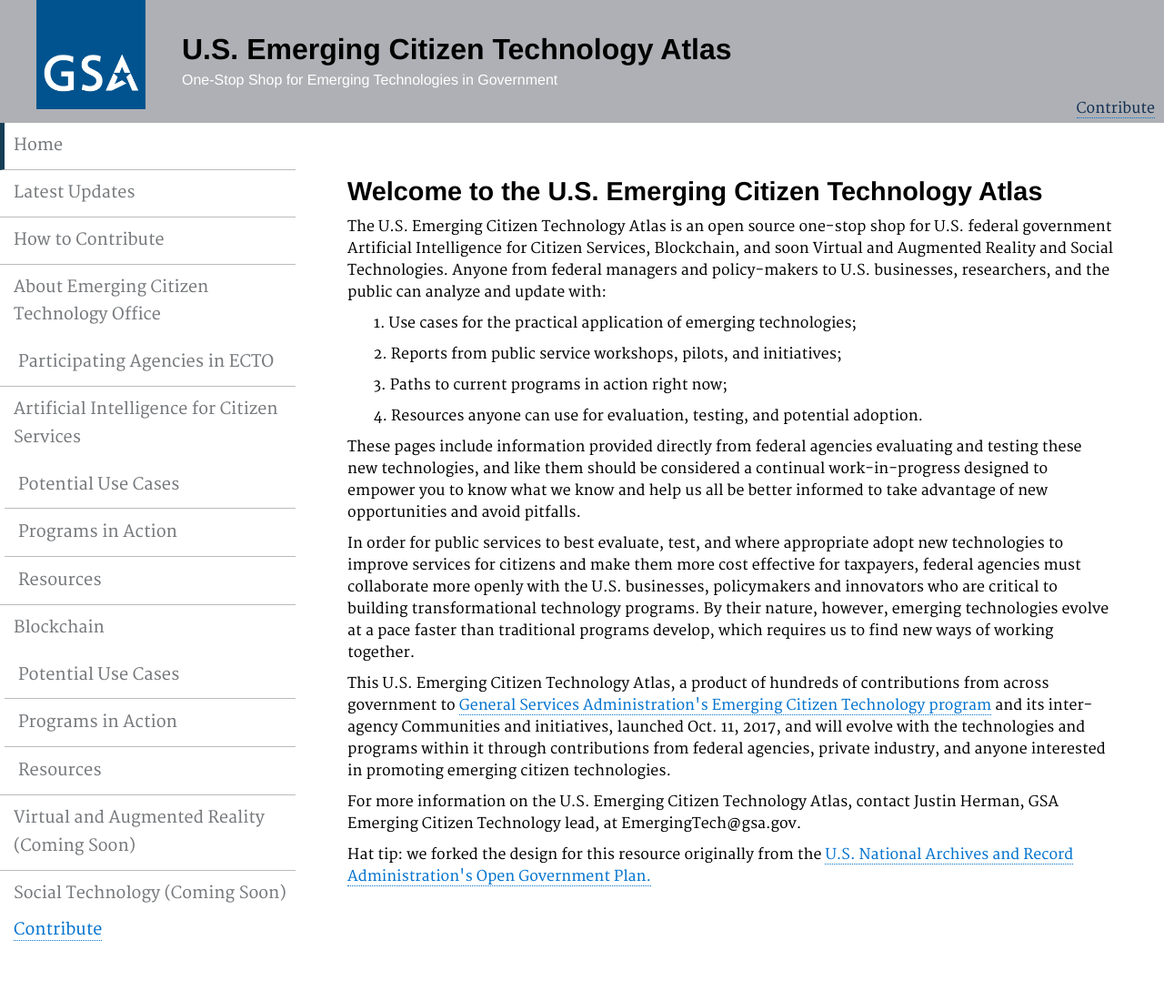
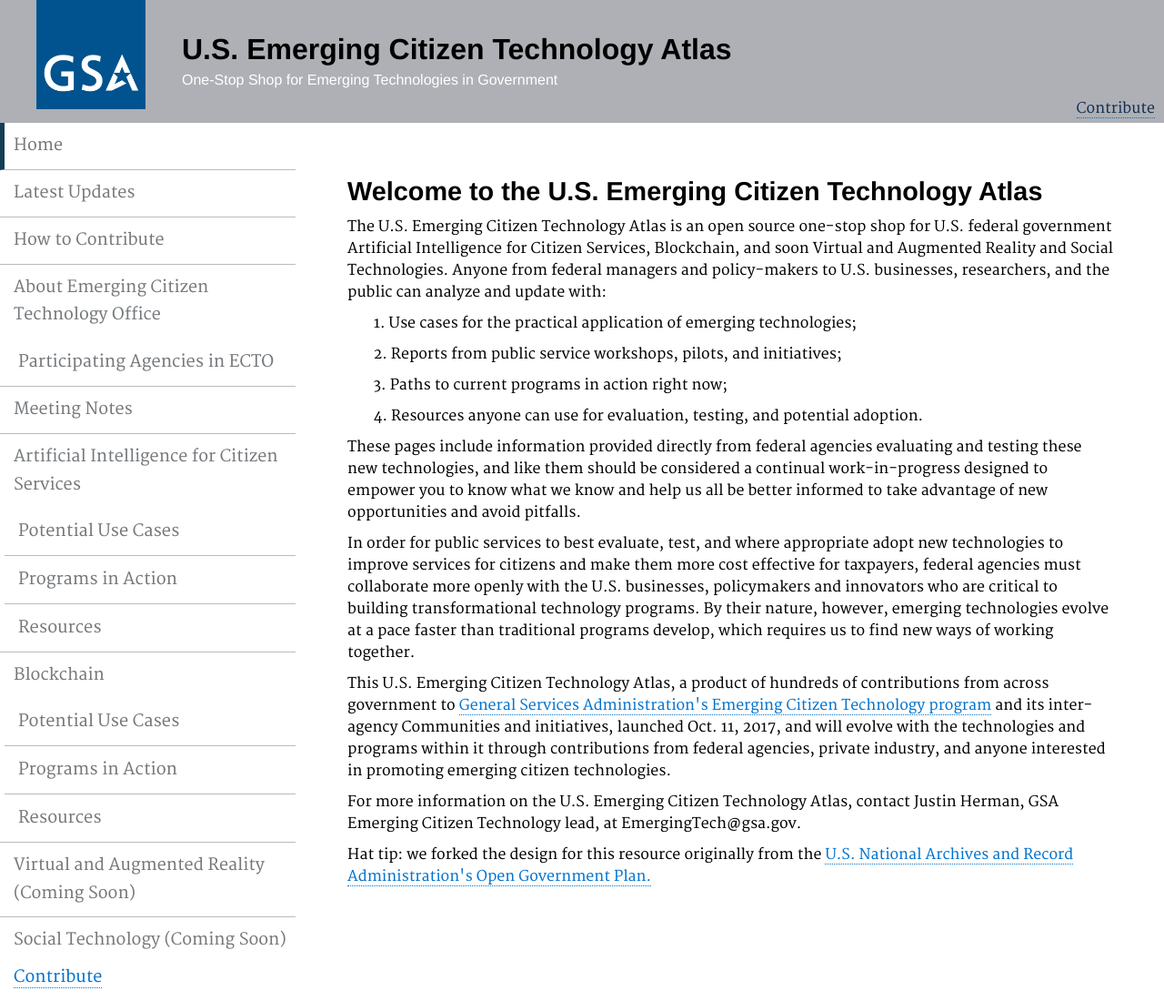
Before and after one commit to GSA/emerging-technology-atlas, a Jekyll site: the page built from pages/index.md, in a window 1280 px wide. Shown: the whole page at 91% size. Built offline with Jekyll 4.4.1, drawn with Linux system fonts in a browser that asks for light colours; before the commit the page ends 1048 px from its top, so only the background shows below that.

Commit message:
Update _config.yml
Updating navigation to include meeting notes

```diff
--- a/_config.yml
+++ b/_config.yml
@@ -51,6 +51,9 @@ navigation:
   - text: <span>Participating Agencies in ECTO</span>
     url: /participatingagencies/
 
+- text: "Meeting Notes"
+  url: /Meeting-Notes/
+
 - text: "Artificial Intelligence for Citizen Services"
   url: /artificial-intelligence/
 
```
